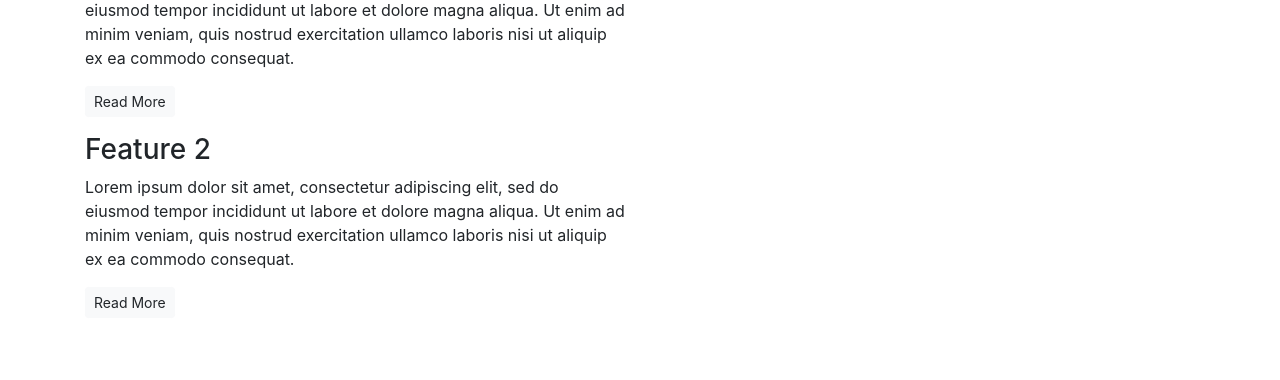
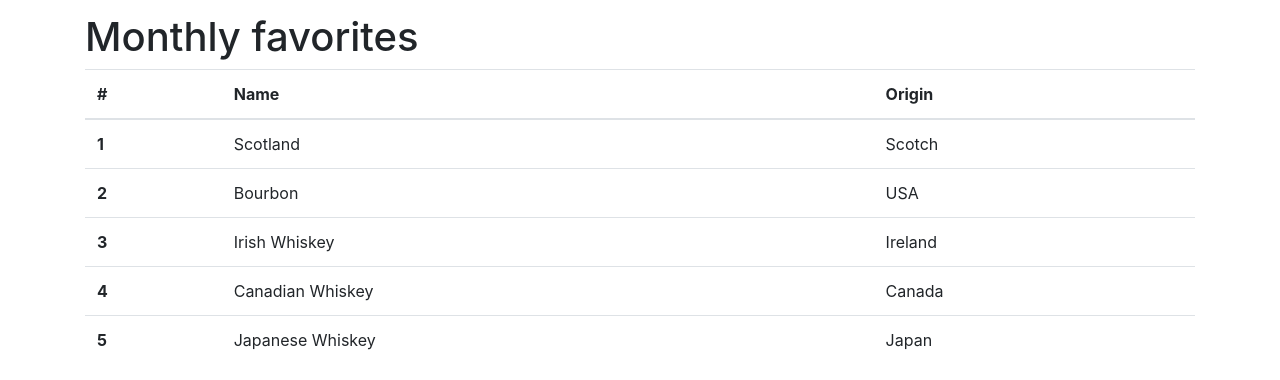
Before and after one commit to Swetlanda/Bootstrap, a plain HTML site: page index.html in a window 1280 px wide. Shown: the part 706-1086 px from the top of the page. Before the commit the page ends 1040 px from the top, so only its background shows below. Drawn offline with nearby package versions, Linux system fonts and the light colour scheme.

Commit message:
Add table Montly favorites

```diff
--- a/index.html
+++ b/index.html
@@ -5,8 +5,9 @@
     <meta charset="utf-8">
 
     <title>Whiskey Drop | Taste a new whiskey every month</title>
-    <meta name="viewport" content="width-device-width, initial-scale=1.0">
-    <link rel="stylesheet" href="https://maxcdn.bootstrapcdn.com/bootstrap/4.1.3/css/bootstrap.min.css">
+    <meta name="viewport" content="width=device-width, initial-scale=1, shrink-to-fit=no">
+    <link rel="stylesheet" href="https://cdn.jsdelivr.net/npm/bootstrap@4.6.2/dist/css/bootstrap.min.css" integrity="sha384-xOolHFLEh07PJGoPkLv1IbcEPTNtaed2xpHsD9ESMhqIYd0nLMwNLD69Npy4HI+N" crossorigin="anonymous">
+
 </head>
 
 <body>
@@ -38,11 +39,9 @@
                 <p>I've been introduced to more than 10 great international whiskeys I never knew about.</p>
                 <p>- Jane Doe</p>
             </blockquote>
-        </div>
-        </div>
-        <div class="row">
+            </div>
+        <div class="col-12 col-md-6">
             <blockquote class="blockquote">
-                <div class="col-12 col-md-6">
                 <p>I haven't been sober for months!</p>
                 <p>- Jane Doe</p>
             </blockquote>
@@ -60,35 +59,76 @@
         </div>
         </div>
         <div class="row">
-            <div class="col-12 col-md-6">
+            <div class="col-12 col-md-6 col-lg-4">
             <div class="feature">
                 <h3>Feature 1</h3>
                 <p>Lorem ipsum dolor sit amet, consectetur adipiscing elit, sed do eiusmod tempor incididunt ut labore et dolore magna aliqua. Ut enim ad minim veniam, quis nostrud exercitation ullamco laboris nisi ut aliquip ex ea commodo consequat.</p>
                 <p><a class="btn btn-sm btn-light" href="">Read More</a></p>
             </div>
         </div>
-        </div>
-        <div class="row">
-            <div class="col-12 col-md-6">
+
+            <div class="col-12 col-md-6 col-lg-4">
             <div class="feature">
                 <h3>Feature 2</h3>
                 <p>Lorem ipsum dolor sit amet, consectetur adipiscing elit, sed do eiusmod tempor incididunt ut labore et dolore magna aliqua. Ut enim ad minim veniam, quis nostrud exercitation ullamco laboris nisi ut aliquip ex ea commodo consequat.</p>
                 <p><a class="btn btn-sm btn-light" href="">Read More</a></p>
             </div>
-        </div>
-        </div>
-        <div class="row">
-            <div class="col-12 d-md-none">
+            </div>
+            <div class="col-12 d-md-none d-lg-block col-lg-4">
             <div class="feature">
                 <h3>Feature 3</h3>
                 <p>Lorem ipsum dolor sit amet, consectetur adipiscing elit, sed do eiusmod tempor incididunt ut labore et dolore magna aliqua. Ut enim ad minim veniam, quis nostrud exercitation ullamco laboris nisi ut aliquip ex ea commodo consequat.</p>
                 <p><a class="btn btn-sm btn-light" href="">Read More</a></p>
             </div>
         </div>
-        </div>
         </section>
         <!-- /.features -->
+
+        <!-- Monthly favorites -->
+        <section class="favorites">
+            <h1>Monthly favorites</h1>
+            <table class="table">
+                <thead>
+                    <tr>
+                        <th scope="col">#</th>
+                        <th scope="col">Name</th>
+                        <th scope="col">Origin</th>
+                    </tr>
+                </thead>
+                <tbody>
+                    <tr>
+                        <th scope="row">1</th>
+                        <td>Scotland</td>
+                        <td>Scotch</td>
+                    </tr>
+                    <tr>
+                        <th scope="row">2</th>
+                        <td>Bourbon</td>
+                        <td>USA</td>
+                    </tr>
+                    <tr>
+                        <th scope="row">3</th>
+                        <td>Irish Whiskey</td>
+                        <td>Ireland</td>
+                    </tr>
+                    <tr>
+                        <th scope="row">4</th>
+                        <td>Canadian Whiskey</td>
+                        <td>Canada</td>
+                    </tr>
+                    <tr>
+                        <th scope="row">5</th>
+                        <td>Japanese Whiskey</td>
+                        <td>Japan</td>
+                    </tr>
+                </tbody>
+
+            </div>
+        </section>
     </article>
+    <script src="https://cdn.jsdelivr.net/npm/jquery@3.5.1/dist/jquery.slim.min.js" integrity="sha384-DfXdz2htPH0lsSSs5nCTpuj/zy4C+OGpamoFVy38MVBnE+IbbVYUew+OrCXaRkfj" crossorigin="anonymous"></script>
+<script src="https://cdn.jsdelivr.net/npm/bootstrap@4.6.2/dist/js/bootstrap.bundle.min.js" integrity="sha384-Fy6S3B9q64WdZWQUiU+q4/2Lc9npb8tCaSX9FK7E8HnRr0Jz8D6OP9dO5Vg3Q9ct" crossorigin="anonymous"></script>
+
 </body>
 
 </html>
```
